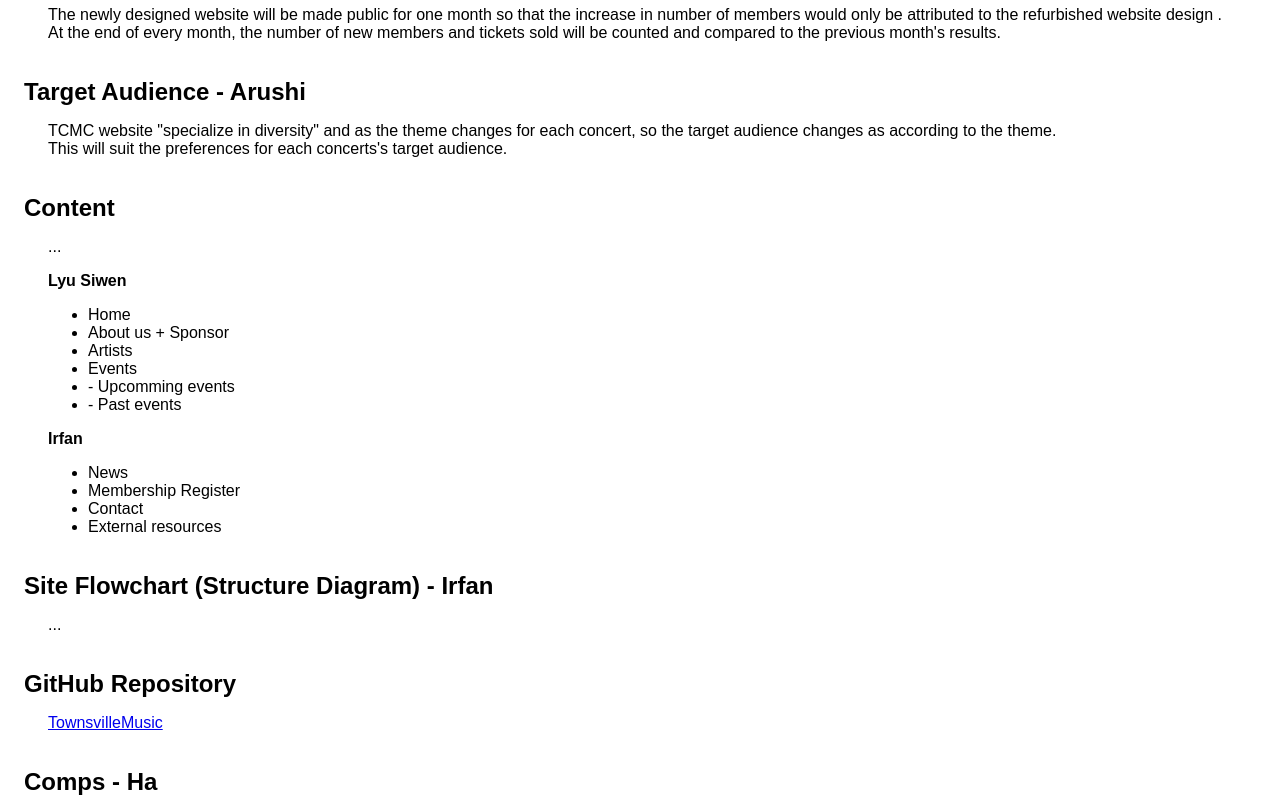
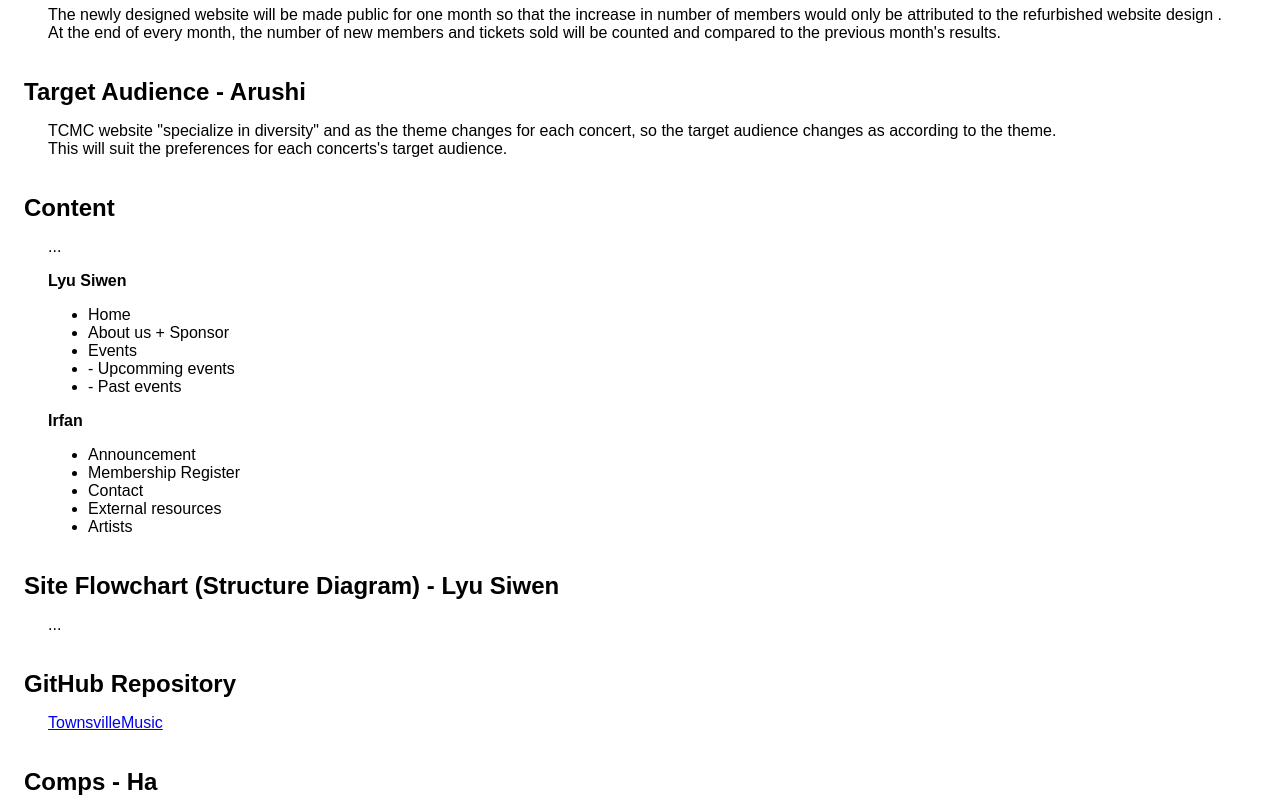
Before and after one commit to hatt1505/TownsvilleMusicWeb, a plain HTML site: page plan.html in a window 1280 px wide. Shown: the part 482-1281 px from the top of the page. Drawn offline with Linux system fonts and the light colour scheme.

```diff
--- a/plan.html
+++ b/plan.html
@@ -32,19 +32,19 @@ This will suit the preferences for each concerts's target audience.</p>
 <ul>
   <li>Home</li>
   <li>About us + Sponsor</li>
-  <li>Artists</li>
   <li>Events</li>
   <li>- Upcomming events</li>
   <li>- Past events</li>
 </ul>
 <p><strong>Irfan</strong></p>
 <ul>
-  <li>News</li>
+  <li>Announcement</li>
   <li>Membership Register</li>
   <li>Contact</li>
   <li>External resources</li>
+  <li>Artists</li>
 </ul>
-<h2>Site Flowchart (Structure Diagram) - Irfan</h2>
+<h2>Site Flowchart (Structure Diagram) - Lyu Siwen</h2>
 <p> ...</p>
 <h2>GitHub Repository</h2>
 <p><a href="https://github.com/hatt1505/TownsvilleMusicWeb" target="_blank">TownsvilleMusic</a></p>
```
Also changed, not shown: celtic_fyre.html (+1 -0 lines).
